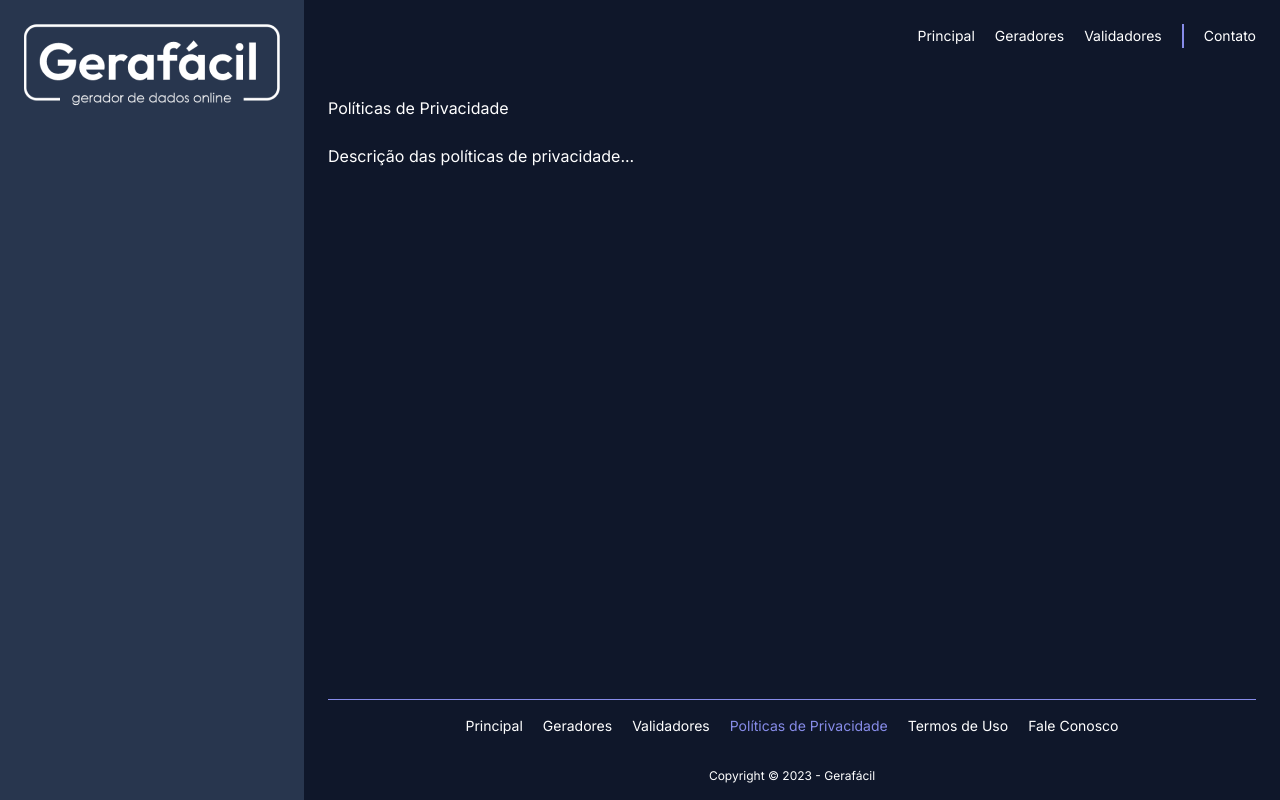
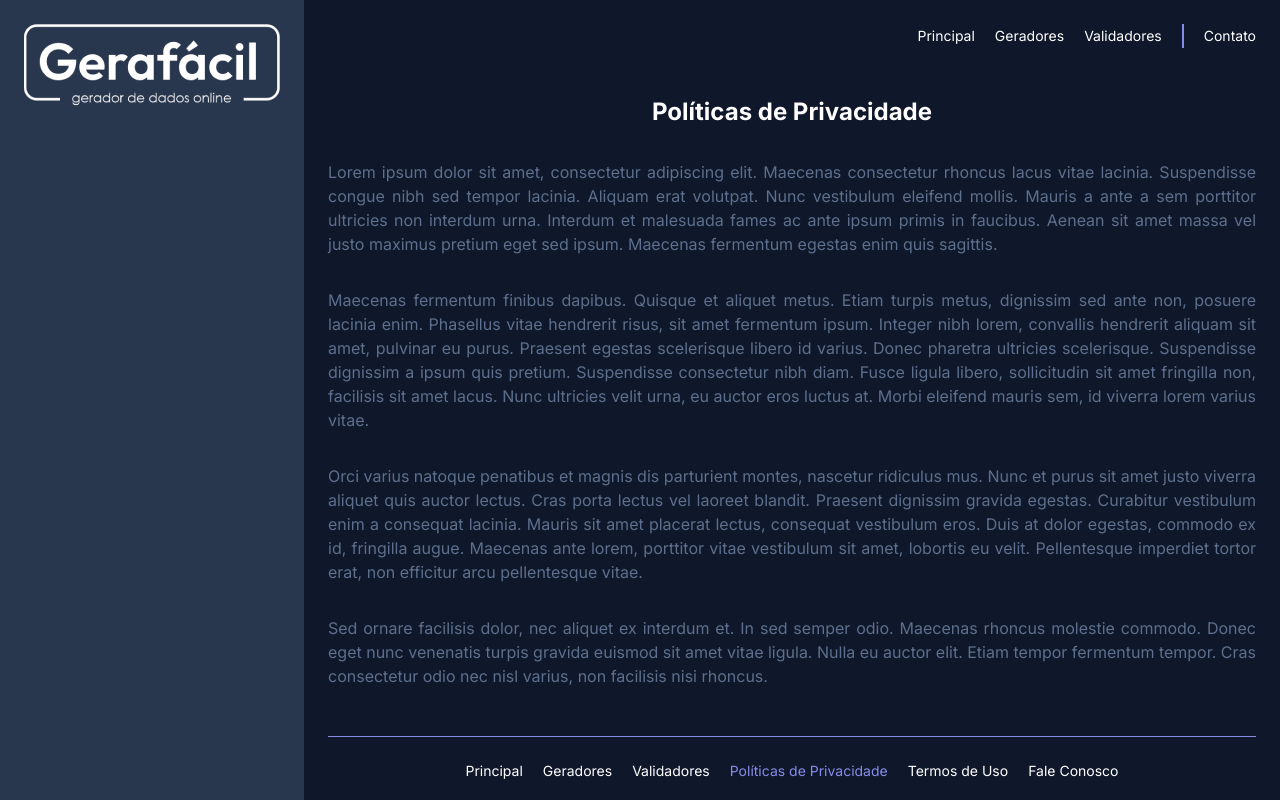
Before and after one commit to awa-minds/gera-facil, a Next.js app: page /politicas-de-privacidade in a window 1280 px wide. Built offline with nearby package versions, Linux system fonts and the light colour scheme.

Commit message:
feat: add content to pages

```diff
--- a/src/app/contato/page.tsx
+++ b/src/app/contato/page.tsx
@@ -5,11 +5,12 @@ export const metadata = {
 
 export default function ContatoPage() {
   return (
-    <div>
+    <div className="page">
       <h1>Contato</h1>
-      <br />
 
-      <p>Adicionar form de contato...</p>
+      <div className="page-content">
+        <p>Adicionar form de contato...</p>
+      </div>
     </div>
   )
 }
--- a/src/app/geradores/page.tsx
+++ b/src/app/geradores/page.tsx
@@ -5,11 +5,12 @@ export const metadata = {
 
 export default function GeradoresPage() {
   return (
-    <div>
+    <div className="page">
       <h1>Geradores</h1>
-      <br />
 
-      <p>Adicionar todos os geradores...</p>
+      <div className="page-content">
+        <p>Adicionar todos os geradores...</p>
+      </div>
     </div>
   )
 }
--- a/src/app/globals.css
+++ b/src/app/globals.css
@@ -10,10 +10,32 @@ body {
 .menu-header,
 .menu-footer {
   .menu-link {
-    @apply text-white transition-colors hover:text-primary;
+    @apply text-white transition-colors hover:text-awa-100;
 
     &.menu-active {
-      @apply text-primary;
+      @apply text-awa-100;
     }
   }
 }
+
+.page {
+  > h1 {
+    @apply flex justify-center text-2xl font-bold;
+  }
+
+  > h2 {
+    @apply flex justify-center text-awa-300;
+  }
+
+  .page-content {
+    @apply mt-8 flex flex-col justify-center text-awa-300;
+
+    p:not(:first-child) {
+      @apply mt-8;
+    }
+
+    p {
+      @apply text-justify;
+    }
+  }
+}
--- a/src/app/page.tsx
+++ b/src/app/page.tsx
@@ -1,12 +1,12 @@
 export default function HomePage() {
   return (
-    <div>
-      <h1>Página Inicial</h1>
-      <br />
+    <div className="page">
+      <h1>Geradores, validadores e utilitários de fácil acesso.</h1>
+      <h2>O site com maior número de ferramentas úteis da internet.</h2>
 
-      <p>Um linha de texto aqui...</p>
-      <p>Um linha de texto aqui...</p>
-      <p>Um linha de texto aqui...</p>
+      <div className="page-content">
+        <p>Adicionar resumo de geradores, validadores, etc.</p>
+      </div>
     </div>
   )
 }
--- a/src/app/politicas-de-privacidade/page.tsx
+++ b/src/app/politicas-de-privacidade/page.tsx
@@ -5,11 +5,50 @@ export const metadata = {
 
 export default function PoliticasDePrivacidadePage() {
   return (
-    <div>
+    <div className="page">
       <h1>Políticas de Privacidade</h1>
-      <br />
 
-      <p>Descrição das políticas de privacidade...</p>
+      <div className="page-content">
+        <p>
+          Lorem ipsum dolor sit amet, consectetur adipiscing elit. Maecenas
+          consectetur rhoncus lacus vitae lacinia. Suspendisse congue nibh sed
+          tempor lacinia. Aliquam erat volutpat. Nunc vestibulum eleifend
+          mollis. Mauris a ante a sem porttitor ultricies non interdum urna.
+          Interdum et malesuada fames ac ante ipsum primis in faucibus. Aenean
+          sit amet massa vel justo maximus pretium eget sed ipsum. Maecenas
+          fermentum egestas enim quis sagittis.
+        </p>
+        <p>
+          Maecenas fermentum finibus dapibus. Quisque et aliquet metus. Etiam
+          turpis metus, dignissim sed ante non, posuere lacinia enim. Phasellus
+          vitae hendrerit risus, sit amet fermentum ipsum. Integer nibh lorem,
+          convallis hendrerit aliquam sit amet, pulvinar eu purus. Praesent
+          egestas scelerisque libero id varius. Donec pharetra ultricies
+          scelerisque. Suspendisse dignissim a ipsum quis pretium. Suspendisse
+          consectetur nibh diam. Fusce ligula libero, sollicitudin sit amet
+          fringilla non, facilisis sit amet lacus. Nunc ultricies velit urna, eu
+          auctor eros luctus at. Morbi eleifend mauris sem, id viverra lorem
+          varius vitae.
+        </p>
+        <p>
+          Orci varius natoque penatibus et magnis dis parturient montes,
+          nascetur ridiculus mus. Nunc et purus sit amet justo viverra aliquet
+          quis auctor lectus. Cras porta lectus vel laoreet blandit. Praesent
+          dignissim gravida egestas. Curabitur vestibulum enim a consequat
+          lacinia. Mauris sit amet placerat lectus, consequat vestibulum eros.
+          Duis at dolor egestas, commodo ex id, fringilla augue. Maecenas ante
+          lorem, porttitor vitae vestibulum sit amet, lobortis eu velit.
+          Pellentesque imperdiet tortor erat, non efficitur arcu pellentesque
+          vitae.
+        </p>
+        <p>
+          Sed ornare facilisis dolor, nec aliquet ex interdum et. In sed semper
+          odio. Maecenas rhoncus molestie commodo. Donec eget nunc venenatis
+          turpis gravida euismod sit amet vitae ligula. Nulla eu auctor elit.
+          Etiam tempor fermentum tempor. Cras consectetur odio nec nisl varius,
+          non facilisis nisi rhoncus.
+        </p>
+      </div>
     </div>
   )
 }
--- a/src/app/termos-de-uso/page.tsx
+++ b/src/app/termos-de-uso/page.tsx
@@ -5,11 +5,50 @@ export const metadata = {
 
 export default function TermosDeUsoPage() {
   return (
-    <div>
+    <div className="page">
       <h1>Termos de Uso</h1>
-      <br />
 
-      <p>Descrição dos termos de uso...</p>
+      <div className="page-content">
+        <p>
+          Lorem ipsum dolor sit amet, consectetur adipiscing elit. Maecenas
+          consectetur rhoncus lacus vitae lacinia. Suspendisse congue nibh sed
+          tempor lacinia. Aliquam erat volutpat. Nunc vestibulum eleifend
+          mollis. Mauris a ante a sem porttitor ultricies non interdum urna.
+          Interdum et malesuada fames ac ante ipsum primis in faucibus. Aenean
+          sit amet massa vel justo maximus pretium eget sed ipsum. Maecenas
+          fermentum egestas enim quis sagittis.
+        </p>
+        <p>
+          Maecenas fermentum finibus dapibus. Quisque et aliquet metus. Etiam
+          turpis metus, dignissim sed ante non, posuere lacinia enim. Phasellus
+          vitae hendrerit risus, sit amet fermentum ipsum. Integer nibh lorem,
+          convallis hendrerit aliquam sit amet, pulvinar eu purus. Praesent
+          egestas scelerisque libero id varius. Donec pharetra ultricies
+          scelerisque. Suspendisse dignissim a ipsum quis pretium. Suspendisse
+          consectetur nibh diam. Fusce ligula libero, sollicitudin sit amet
+          fringilla non, facilisis sit amet lacus. Nunc ultricies velit urna, eu
+          auctor eros luctus at. Morbi eleifend mauris sem, id viverra lorem
+          varius vitae.
+        </p>
+        <p>
+          Orci varius natoque penatibus et magnis dis parturient montes,
+          nascetur ridiculus mus. Nunc et purus sit amet justo viverra aliquet
+          quis auctor lectus. Cras porta lectus vel laoreet blandit. Praesent
+          dignissim gravida egestas. Curabitur vestibulum enim a consequat
+          lacinia. Mauris sit amet placerat lectus, consequat vestibulum eros.
+          Duis at dolor egestas, commodo ex id, fringilla augue. Maecenas ante
+          lorem, porttitor vitae vestibulum sit amet, lobortis eu velit.
+          Pellentesque imperdiet tortor erat, non efficitur arcu pellentesque
+          vitae.
+        </p>
+        <p>
+          Sed ornare facilisis dolor, nec aliquet ex interdum et. In sed semper
+          odio. Maecenas rhoncus molestie commodo. Donec eget nunc venenatis
+          turpis gravida euismod sit amet vitae ligula. Nulla eu auctor elit.
+          Etiam tempor fermentum tempor. Cras consectetur odio nec nisl varius,
+          non facilisis nisi rhoncus.
+        </p>
+      </div>
     </div>
   )
 }
--- a/src/app/validadores/page.tsx
+++ b/src/app/validadores/page.tsx
@@ -5,11 +5,12 @@ export const metadata = {
 
 export default function ValidadoresPage() {
   return (
-    <div>
+    <div className="page">
       <h1>Validadores</h1>
-      <br />
 
-      <p>Adicionar todos os validadores...</p>
+      <div className="page-content">
+        <p>Adicionar todos os validadores...</p>
+      </div>
     </div>
   )
 }
--- a/src/components/Footer/index.tsx
+++ b/src/components/Footer/index.tsx
@@ -2,8 +2,8 @@ import DynamicLink from '../DynamicLink'
 
 const Footer = () => {
   return (
-    <footer className="flex flex-col px-6">
-      <div className="menu-footer flex justify-center gap-5 border-t border-primary py-4 text-sm">
+    <footer className="flex flex-col p-6">
+      <div className="menu-footer flex justify-center gap-5 border-t border-primary py-6 text-sm">
         <DynamicLink href="/">Principal</DynamicLink>
         <DynamicLink href="/geradores">Geradores</DynamicLink>
         <DynamicLink href="/validadores">Validadores</DynamicLink>
@@ -14,7 +14,7 @@ const Footer = () => {
         <DynamicLink href="/contato">Fale Conosco</DynamicLink>
       </div>
 
-      <div className="flex justify-center py-4 text-xs">
+      <div className="flex justify-center text-xs text-awa-300">
         Copyright © {new Date().getFullYear()} - Gerafácil
       </div>
     </footer>
--- a/tailwind.config.js
+++ b/tailwind.config.js
@@ -15,7 +15,10 @@ module.exports = {
         primary: '#878CE9',
       },
       colors: {
-        primary: '#878CE9',
+        awa: {
+          100: '#878CE9',
+          300: '#5D6F8C',
+        },
       },
       fontFamily: {
         sans: 'var(--font-inter)',
```
